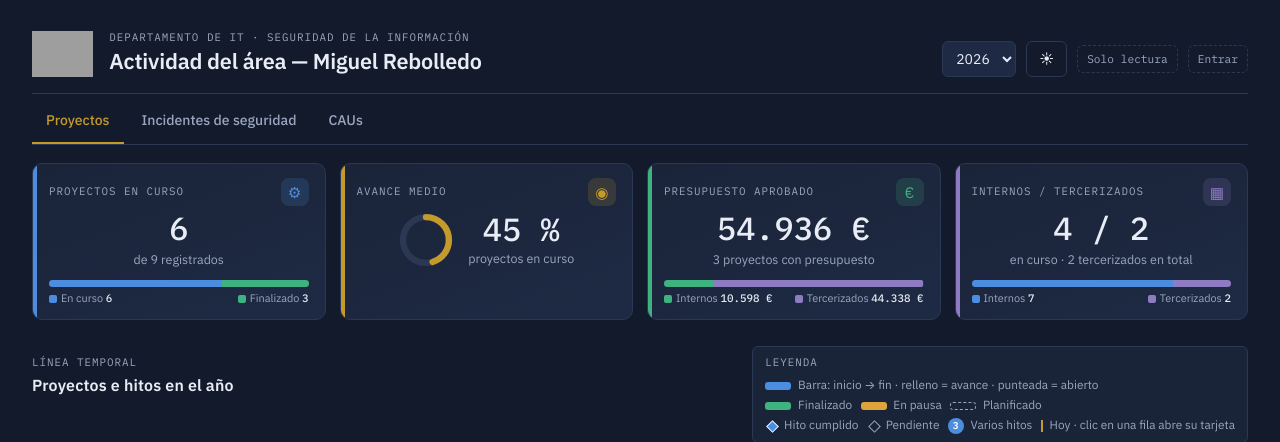
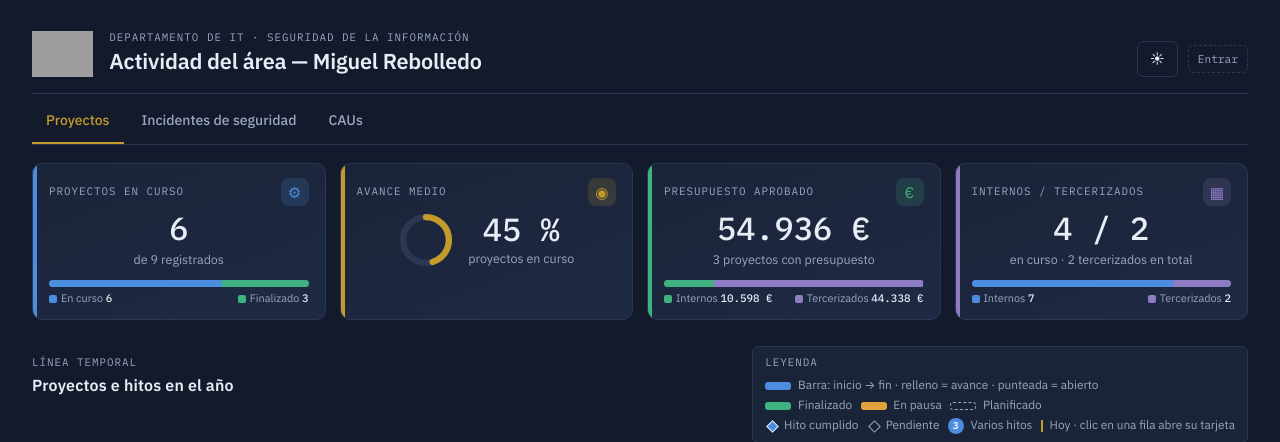
Before and after one commit to mr7security/actividadseguridad, a Flask app: page / in a window 1280 px wide. Shown: the top 442 px of the page. Run offline with Flask 3, Linux system fonts and the light colour scheme; data comes from the database, SQL or seed files in the repository; parts of the project's set-up code (start-up, migrations or seed data) failed here and were passed over; grey boxes are pictures that could not be loaded.

Commit message:
Cabecera: sin selector de año ni etiqueta de rol
Co-Authored-By: Claude Fable 5.1 <noreply@anthropic.com>
Claude-Session: https://claude.ai/code/session_01L94Tpopm4kFSTtrLE6komE

```diff
--- a/templates/index.html
+++ b/templates/index.html
@@ -215,9 +215,9 @@ footer{margin-top:28px;padding-top:12px;border-top:1px solid var(--line);display
     </div>
   </div>
   <div class="controls">
-    <select id="sel-year" class="sel-year" aria-label="Año"></select>
+    <select id="sel-year" class="sel-year" aria-label="Año" hidden></select>
     <button id="btn-theme" class="ghost" title="Cambiar tema" aria-label="Cambiar tema">☾</button>
-    <span class="role" id="role-badge">Solo lectura</span>
+    <span class="role" id="role-badge" hidden>Solo lectura</span>
     <button id="btn-admin" class="primary" hidden>Administrar</button>
     <a id="lnk-login" class="role" href="/login" style="text-decoration:none">Entrar</a>
     <a id="lnk-logout" class="role" href="/logout" style="text-decoration:none" hidden>Salir</a>
```
